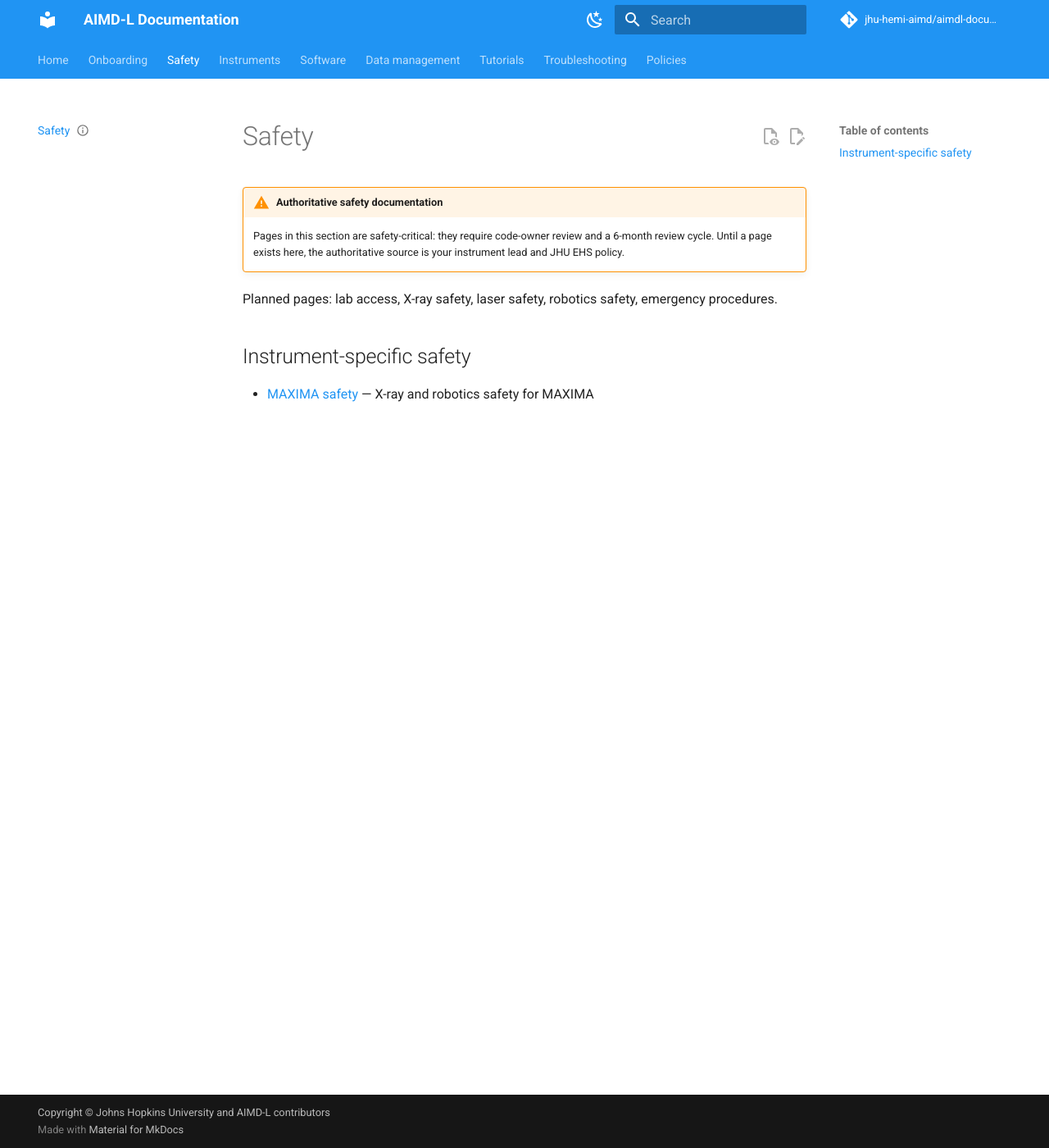
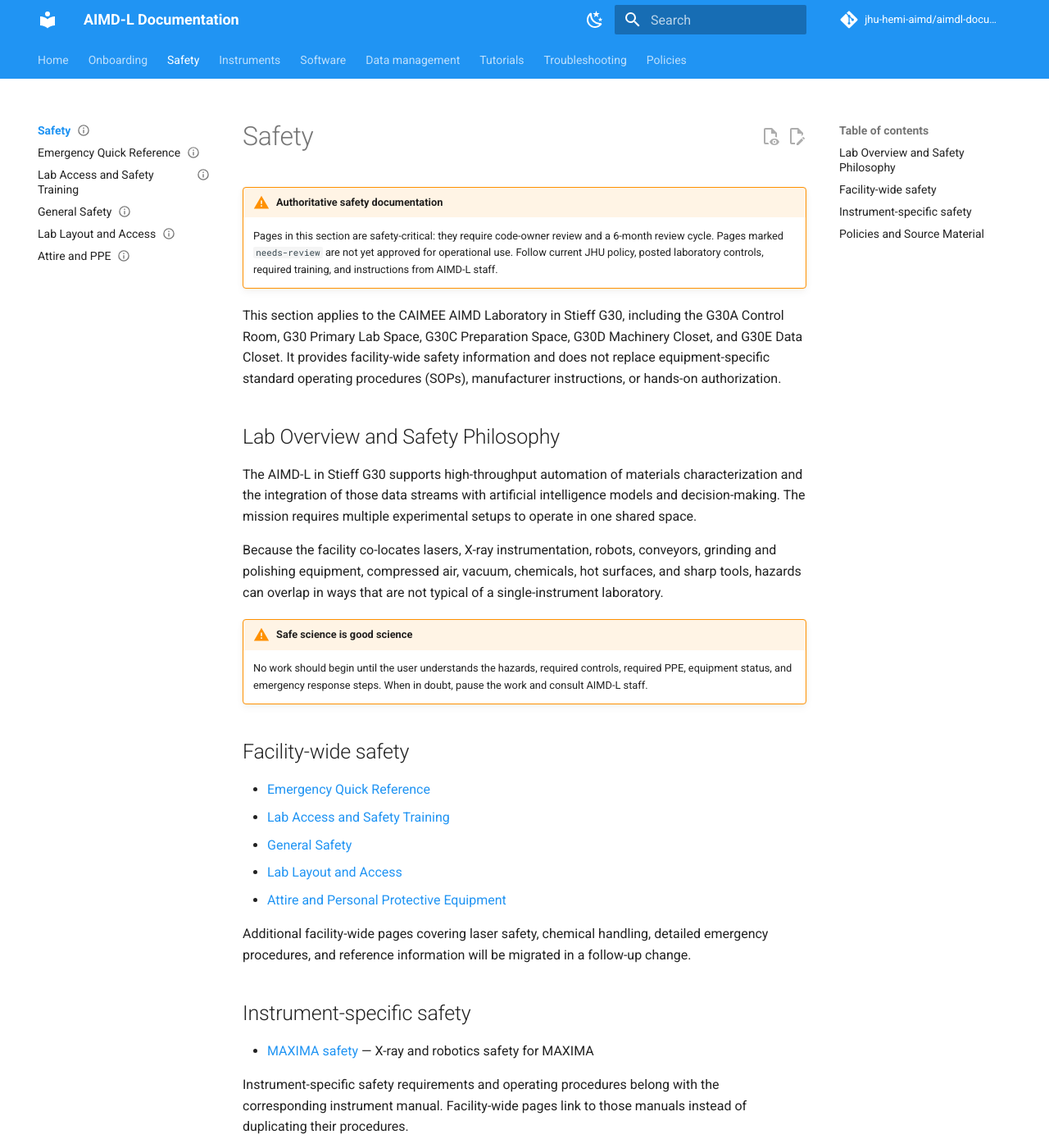
Before and after one commit to jhu-hemi-aimd/aimdl-documentation, an MkDocs documentation site: the page built from docs/safety/index.md, in a window 1280 px wide and 1400 px high. Shown: the whole window at 82% size. Built offline with MkDocs 1.6.1 and Material for MkDocs 9.7.7, drawn with Linux system fonts in a browser that asks for light colours; comment, search, counter and statistics services are not loaded; some of the changed text lies outside the part shown.

Commit message:
Add initial AIMD-L safety documentation (#11)

```diff
--- a/docs/safety/index.md
+++ b/docs/safety/index.md
@@ -1,7 +1,8 @@
 ---
 title: Safety overview
-status: draft
+status: needs-review
 owner_team: docs-stewards
+primary_contact: Matt Shaeffer
 reviewers:
   - lab-safety-team
 last_reviewed: null
@@ -13,12 +14,58 @@ safety_level: safety-critical
 
 !!! warning "Authoritative safety documentation"
     Pages in this section are safety-critical: they require code-owner review
-    and a 6-month review cycle. Until a page exists here, the authoritative
-    source is your instrument lead and JHU EHS policy.
+    and a 6-month review cycle. Pages marked `needs-review` are not yet approved
+    for operational use. Follow current JHU policy, posted laboratory controls,
+    required training, and instructions from AIMD-L staff.
 
-Planned pages: lab access, X-ray safety, laser safety, robotics safety,
-emergency procedures.
+This section applies to the CAIMEE AIMD Laboratory in Stieff G30, including the
+G30A Control Room, G30 Primary Lab Space, G30C Preparation Space, G30D Machinery
+Closet, and G30E Data Closet. It provides facility-wide safety information and
+does not replace equipment-specific standard operating procedures (SOPs),
+manufacturer instructions, or hands-on authorization.
+
+## Lab Overview and Safety Philosophy
+
+The AIMD-L in Stieff G30 supports high-throughput automation of materials
+characterization and the integration of those data streams with artificial
+intelligence models and decision-making. The mission requires multiple
+experimental setups to operate in one shared space.
+
+Because the facility co-locates lasers, X-ray instrumentation, robots,
+conveyors, grinding and polishing equipment, compressed air, vacuum, chemicals,
+hot surfaces, and sharp tools, hazards can overlap in ways that are not typical
+of a single-instrument laboratory.
+
+!!! warning "Safe science is good science"
+    No work should begin until the user understands the hazards, required
+    controls, required PPE, equipment status, and emergency response steps.
+    When in doubt, pause the work and consult AIMD-L staff.
+
+## Facility-wide safety
+
+- [Emergency Quick Reference](emergency-quick-reference.md)
+- [Lab Access and Safety Training](lab-access-training.md)
+- [General Safety](general-safety.md)
+- [Lab Layout and Access](lab-layout.md)
+- [Attire and Personal Protective Equipment](ppe.md)
+
+Additional facility-wide pages covering laser safety, chemical handling,
+detailed emergency procedures, and reference information will be migrated in a
+follow-up change.
 
 ## Instrument-specific safety
 
 - [MAXIMA safety](../instruments/maxima/safety.md) — X-ray and robotics safety for MAXIMA
+
+Instrument-specific safety requirements and operating procedures belong with
+the corresponding instrument manual. Facility-wide pages link to those manuals
+instead of duplicating their procedures.
+
+## Policies and Source Material
+
+- [JHU Occupational and Environmental Safety Laboratory Safety](https://oes.jhu.edu/laboratory-safety/) provides the university laboratory-safety policies and guidance that apply to this documentation.
+- [HEMI Lab Access Training](https://hemi.jhu.edu/wp-content/uploads/2025/10/HEMI-Lab-Access-Training-2025_10.17.25.pdf) provides the institutional training sequence used for lab access.
+
+These pages were adapted from *CAIMEE AIMD Laboratory - Stieff G30 General
+Safety and Standard Practices*, revised draft dated May 15, 2026. Content must
+be reviewed by the lab safety team before its status changes to `active`.
--- a/mkdocs.yml
+++ b/mkdocs.yml
@@ -74,7 +74,13 @@ markdown_extensions:
 nav:
   - Home: index.md
   - Onboarding: onboarding/index.md
-  - Safety: safety/index.md
+  - Safety:
+      - Overview: safety/index.md
+      - Emergency Quick Reference: safety/emergency-quick-reference.md
+      - Lab Access and Safety Training: safety/lab-access-training.md
+      - General Safety: safety/general-safety.md
+      - Lab Layout and Access: safety/lab-layout.md
+      - Attire and PPE: safety/ppe.md
   - Instruments:
       - Overview: instruments/index.md
       - MAXIMA:
```
Also changed, not shown: docs/onboarding/index.md (+6 -4 lines), docs/safety/emergency-quick-reference.md (added, +60 -0 lines), docs/safety/general-safety.md (added, +68 -0 lines), docs/safety/lab-access-training.md (added, +60 -0 lines), docs/safety/lab-layout.md (added, +94 -0 lines), docs/safety/ppe.md (added, +52 -0 lines), docs/assets/safety/images/control-room-hazard-signage-indicators.png (added), docs/assets/safety/images/homewood-lab-incident-notification-chart.png (added), docs/assets/safety/images/stieff-g30-lab-layout-egress-estops.jpg (added), 1 other file.
